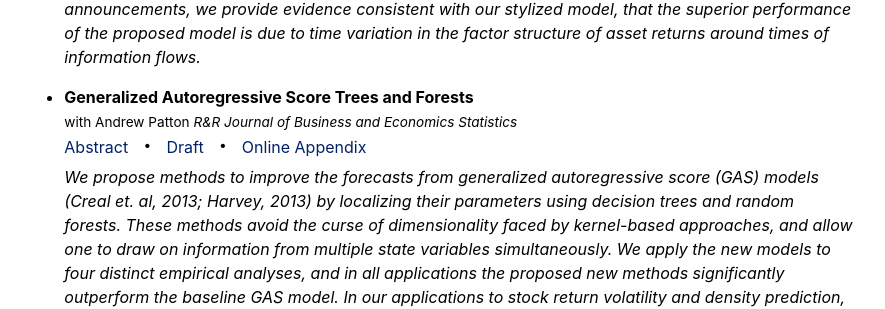
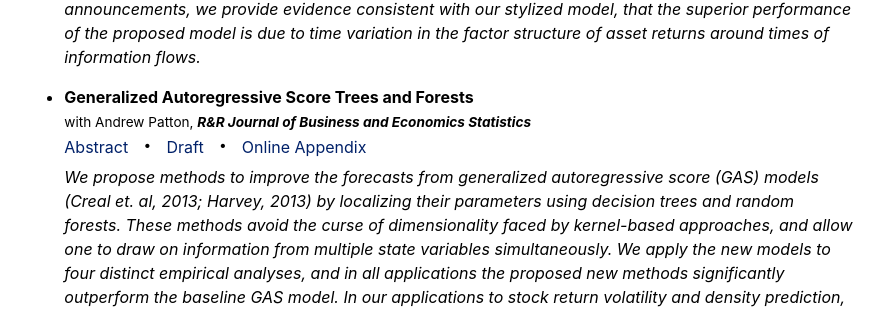
Before and after one commit to yasin-simsek/yasin-simsek.github.io, a Jekyll site: the page built from research.md, in a window 1280 px wide. Shown: the part 598-907 px from the top of the page, without its empty margins (197-1082 px from the left). Built offline with Jekyll 4.4.1, drawn with Linux system fonts in a browser that asks for light colours.

Commit message:
rr added

```diff
--- a/research.md
+++ b/research.md
@@ -66,7 +66,7 @@ title: "Research"
 <span class="abstract-content"> *This paper analyzes variation in the factor structure of asset returns within a trade day by combining non-parametric kernel methods with principal component analysis. We estimate the model on a collection of over 400 high frequency US equity returns over the period 1996-2020 and show that the proposed model has superior explanatory power relative to a collection of well-known observable factor models and standard PCA. We present a stylized model of asset prices and information flows and show that the factor structure of asset returns varies with the arrival of news. Using data on individual firm earnings announcements, FOMC announcements, and other macroeconomic announcements, we provide evidence consistent with our stylized model, that the superior performance of the proposed model is due to time variation in the factor structure of asset returns around times of information flows.*</span>
 
 * **Generalized Autoregressive Score Trees and Forests**
-<br> <span style="font-size: 0.85em;">with <a href="https://public.econ.duke.edu/~ap172/" style="font-size: inherit; text-decoration: none; color: black;">Andrew Patton</a> *R&R Journal of Business and Economics Statistics*</span> <br>
+<br> <span style="font-size: 0.85em;">with <a href="https://public.econ.duke.edu/~ap172/" style="font-size: inherit; text-decoration: none; color: black;">Andrew Patton</a>, ***R&R Journal of Business and Economics Statistics***</span> <br>
 <span class="abstract-toggle" onclick="toggleAbstract(this)">Abstract</span> <span class="middot">&middot;</span> <a href="https://papers.ssrn.com/sol3/papers.cfm?abstract_id=4459756" class="no-underline">Draft</a> <span class="middot">&middot;</span> <a href="assets/documents/Patton_Simsek_GAS_tree_APPENDIX.pdf" class="no-underline">Online Appendix</a> <span class="abstract-content">  *We propose methods to improve the forecasts from generalized autoregressive score (GAS) models (Creal et. al, 2013; Harvey, 2013) by localizing their parameters using decision trees and random forests. These methods avoid the curse of dimensionality faced by kernel-based approaches, and allow one to draw on information from multiple state variables simultaneously. We apply the new models to four distinct empirical analyses, and in all applications the proposed new methods significantly outperform the baseline GAS model. In our applications to stock return volatility and density prediction, the optimal GAS tree model reveals a leverage effect and a variance risk premium effect. Our study of stock-bond dependence finds evidence of a flight-to-quality effect in the optimal GAS forest forecasts, while our analysis of high-frequency trade durations uncovers a volume-volatility effect.*</span>
 
 #### Publications
```
